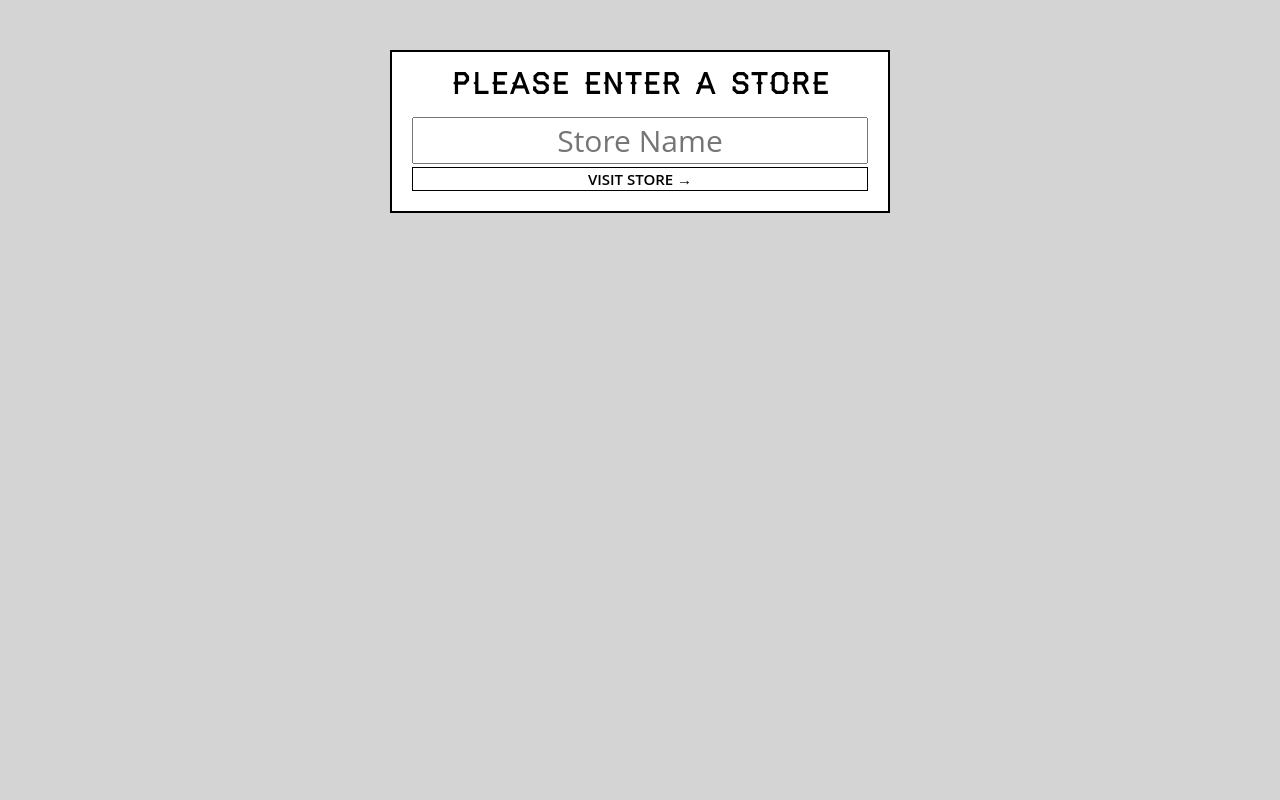
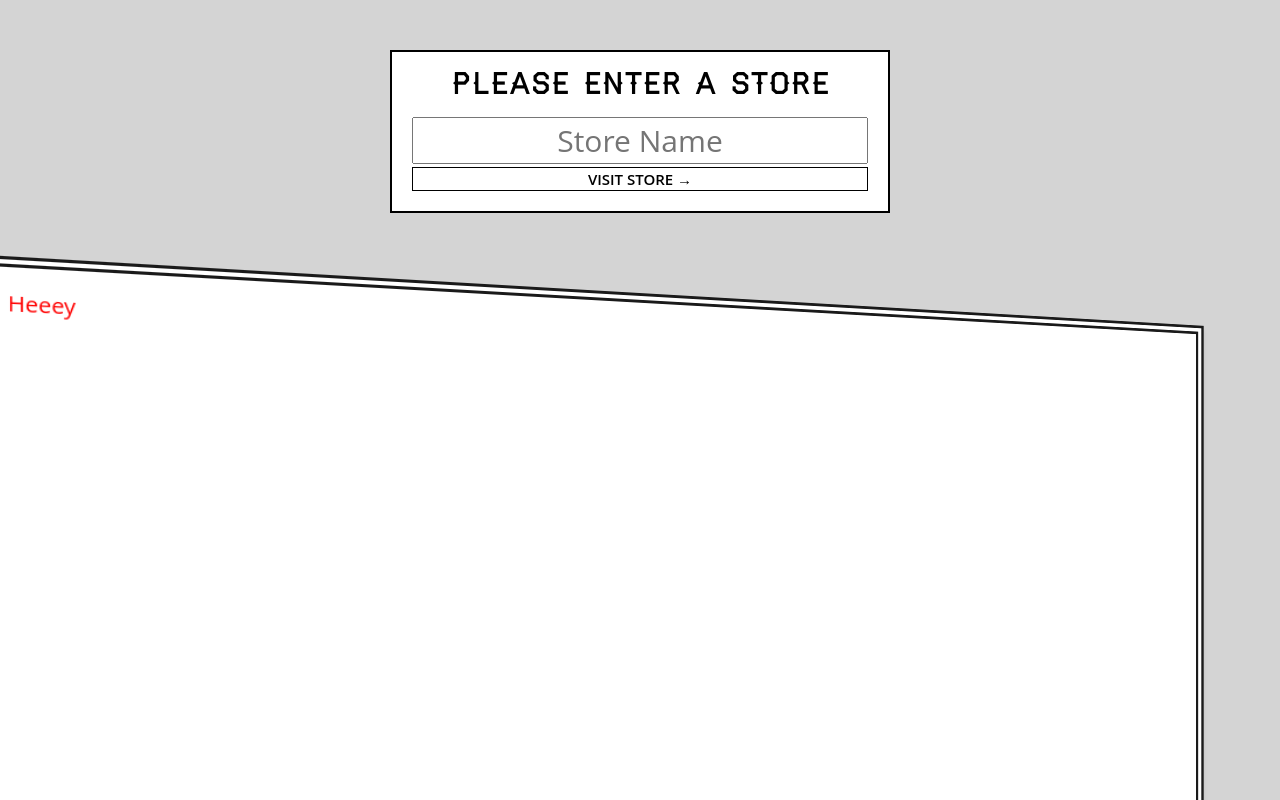
Before and after one commit to peter-aryanto/ReactWesbos, a React (Create React App) app: page / in a window 1280 px wide. Shown: the top 800 px of the page. Built offline with nearby package versions, Linux system fonts and the light colour scheme.

Commit message:
styled-components

```diff
--- a/package.json
+++ b/package.json
@@ -9,6 +9,7 @@
     "react": "^18.2.0",
     "react-dom": "^18.2.0",
     "react-scripts": "5.0.1",
+    "styled-components": "^5.3.5",
     "web-vitals": "^2.1.4"
   },
   "scripts": {
--- a/src/components/App.js
+++ b/src/components/App.js
@@ -1,8 +1,14 @@
 import Reach from 'react';
+import styled from 'styled-components';
+
+const Myp = styled.p`
+  color: red;
+`;
 
 export default function () {
   return (
-    <>
-    </>
+    <div className='catch-of-the-day'>
+      <Myp>Heeey</Myp>
+    </div>
   );
 }
--- a/src/index.js
+++ b/src/index.js
@@ -9,7 +9,12 @@ import StorePicker from './components/StorePicker';
 
 import './css/style.css';
 
-ReactDOM.render(<StorePicker />, document.querySelector('#root'));
+ReactDOM.render(
+  <>
+    <StorePicker />
+    <App />
+  </>,
+  document.querySelector('#root'));
 //const root = ReactDOM.createRoot(document.querySelector('#root'));
 //root.render(<p>HEYYYYYYYYYY</p>);
 
```
Also changed, not shown: 1 other file (tests, documents, lock files or other folders).
